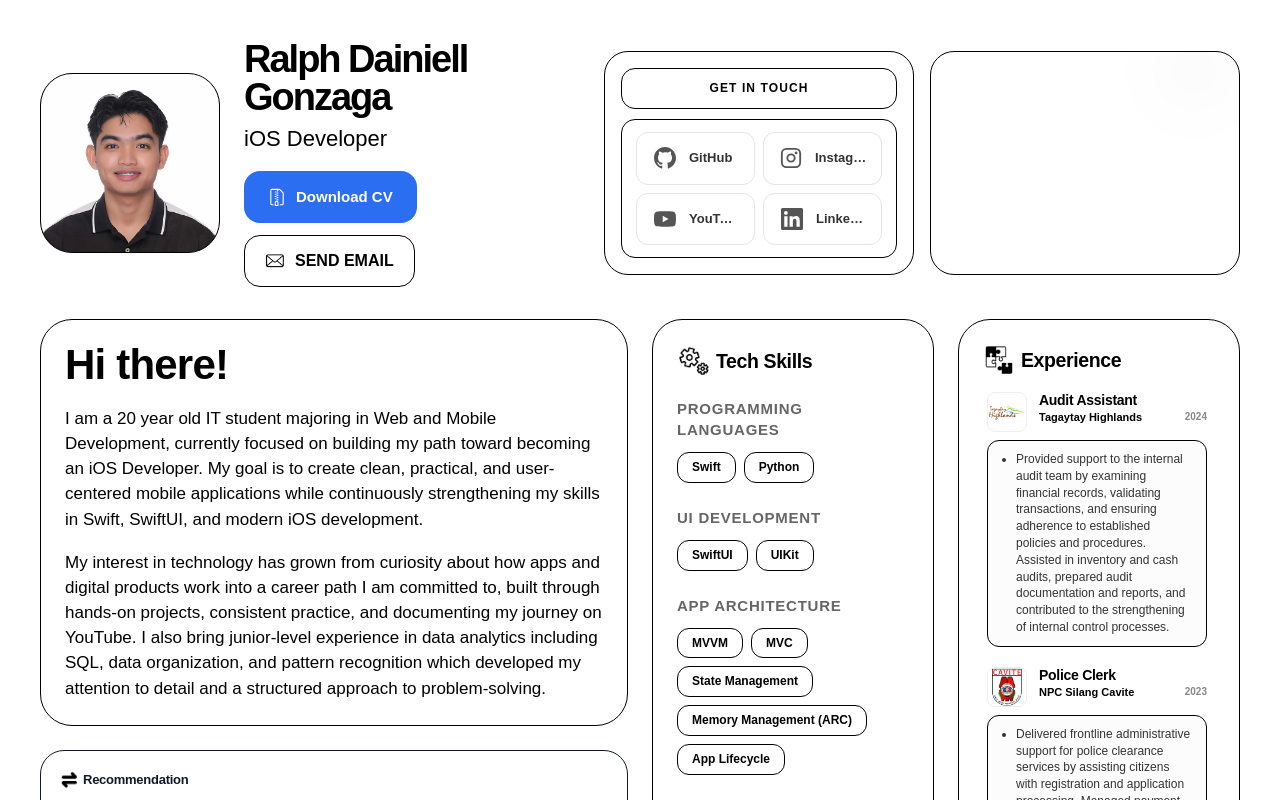
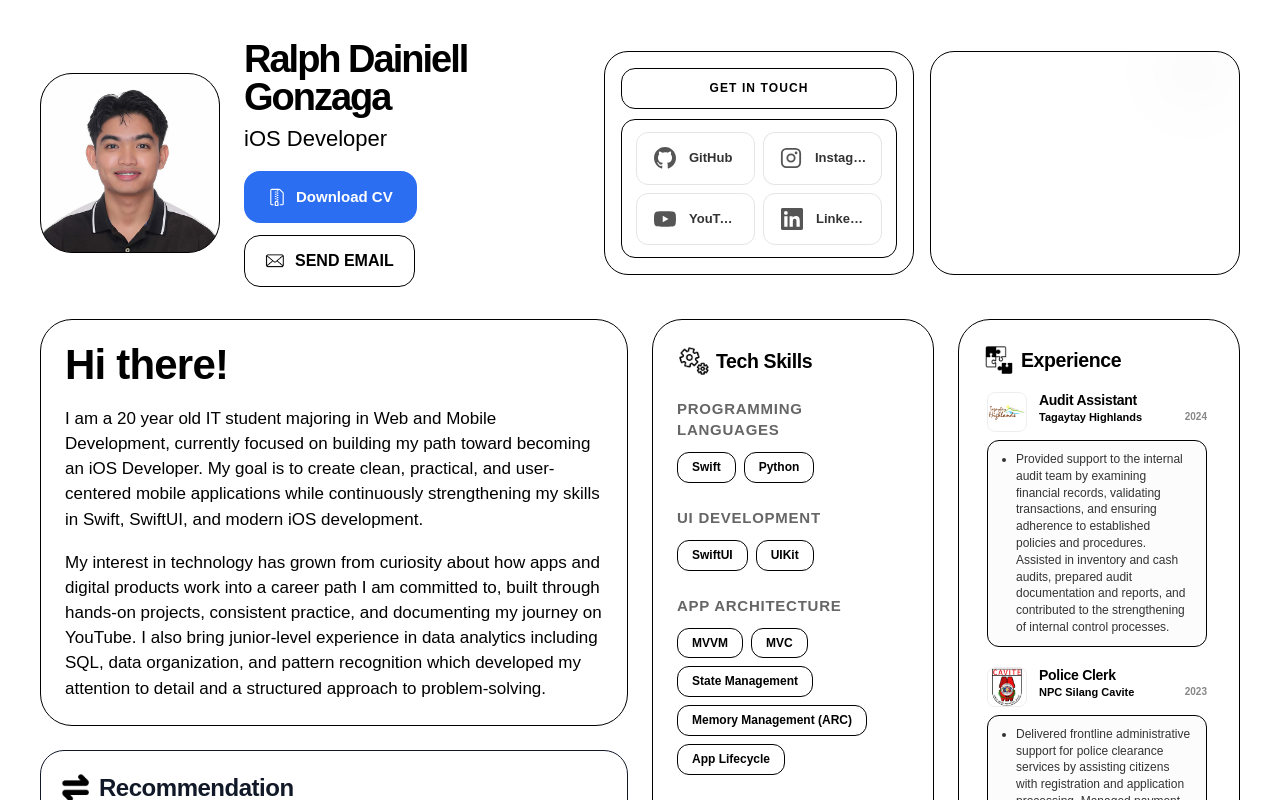
Before and after one commit to Valiantic/Ralph-Dainiell, a Next.js app: page / in a window 1280 px wide. Shown: the top 800 px of the page. Built offline with nearby package versions, Linux system fonts and the light colour scheme; a web font is replaced by a local one.

Commit message:
recommendfixing

```diff
--- a/app/components/RecommendationSection.tsx
+++ b/app/components/RecommendationSection.tsx
@@ -241,15 +241,15 @@ export default function RecommendationSection() {
           (e.currentTarget.style.transform = "translateY(0)");
         }}
       >
-        <div style={{ display: "flex", alignItems: "center", gap: "6px" }}>
+        <div style={{ display: "flex", alignItems: "center", gap: "10px" }}>
           <Image
             src="/Images/Icons/recommend.png"
             alt="Recommendation"
-            width={16}
-            height={16}
+            width={28}
+            height={28}
             style={{ objectFit: "contain" }}
           />
-          <h2 style={{ fontSize: "13px", fontWeight: 700, color: "#111827", margin: 0 }}>
+          <h2 style={{ fontSize: "24px", fontWeight: 700, color: "#111827", margin: 0 }}>
             Recommendation
           </h2>
         </div>
```
